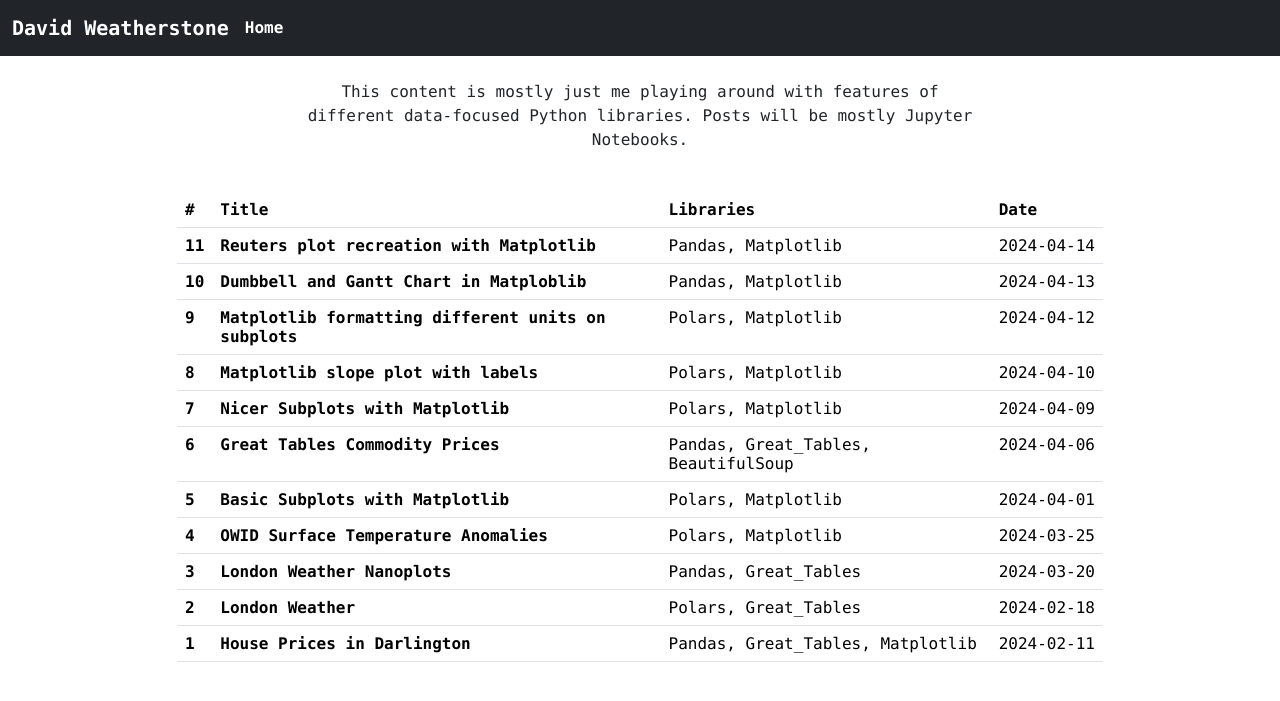
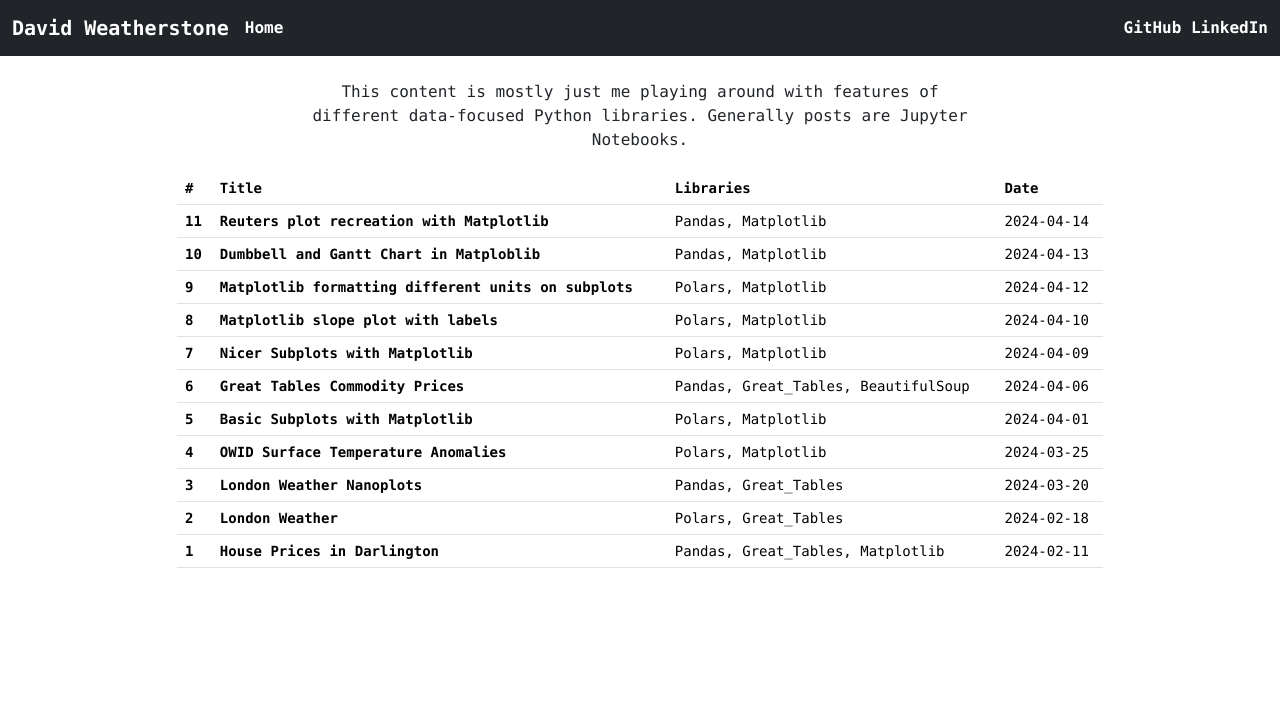
Before and after one commit to davidweatherstone/personal_flask_blog, a Flask app: page / in a window 1280 px wide. Shown: the top 701 px of the page. Run offline with Flask 3, Linux system fonts and the light colour scheme; some libraries are stand-ins or nearby versions.

Commit message:
Change font sizes

```diff
--- a/main.py
+++ b/main.py
@@ -26,4 +26,4 @@ def post(post_id):
 
 
 if __name__ == "__main__":
-    app.run(debug=False, port=5001)
+    app.run(debug=True, port=5001)
--- a/templates/base.html
+++ b/templates/base.html
@@ -1,37 +1,63 @@
 {{ bootstrap.load_css() }}
 
 <style>
+  .custom-margin-top {
+    margin-top: 80px;
+  }
+
+  .custom-margin-top-post {
+     margin-top: 60px;
+  }
+  .custom-margin-top-table {
+      margin-top: 20px;
+  }
+
   body {
     font-family: "Lucida Console", "Courier New", monospace;
+    font-size: 16px;
   }
-  .custom-margin-top {
-      margin-top: 80px;
-  }
-  .custom-margin-top-table {
-      margin-top: 40px;
-  }
+
   a {
     font-weight: bold;
     color: black;
     text-decoration-line: none;
   }
+
   a:hover {
-    text-decoration-line:
+    text-decoration-line: underline;
   }
+
   .date-column {
     white-space: nowrap;
  }
+
+  table {
+    font-size: 14px;
+ }
+
+  .item {
+    color: white;
+ }
+
+ .contact-item {
+    color: white;
+    text-align: right;
+ }
+
 </style>
 
-<meta name="viewport" content="width=device-width, initial-scale=0.8">
-
+<!-- Nav Bar -->
 <nav class="navbar navbar-expand-md navbar-dark fixed-top bg-dark">
     <div class="container-fluid">
       <a class="navbar-brand" href="{{ url_for("home") }}">David Weatherstone</a>
         <ul class="navbar-nav me-auto mb-2 mb-md-0">
           <li class="nav-item">
-            <a style="color:white" href="{{ url_for("home") }}">Home</a>
+            <a class="item" href="{{ url_for("home") }}">Home</a>
           </li>
         </ul>
+        <li>
+          <a class="contact-item" href="https://github.com/davidweatherstone/Data-Analyst-Portfolio">GitHub</a>
+          <a class="contact-item" href="https://www.linkedin.com/in/davidweatherstone">LinkedIn</a>
+        </li>
       </div>
   </nav>
--- a/templates/index.html
+++ b/templates/index.html
@@ -6,7 +6,7 @@
     <div class="row gx-4 gx-lg-5 justify-content-center">
       <div class="col-md-4 col-lg-6 col-xl-8">
         <div class="site-heading text-center">
-          <span class="subheading">This content is mostly just me playing around with features of different data-focused Python libraries. Posts will be mostly Jupyter Notebooks.</span>
+          <span class="subheading">This content is mostly just me playing around with features of different data-focused Python libraries. Generally posts are Jupyter Notebooks.</span>
         </div>
       </div>
     </div>
```
Also changed, not shown: templates/post.html (+1 -10 lines), templates/post_iframe.html (+0 -9 lines).
